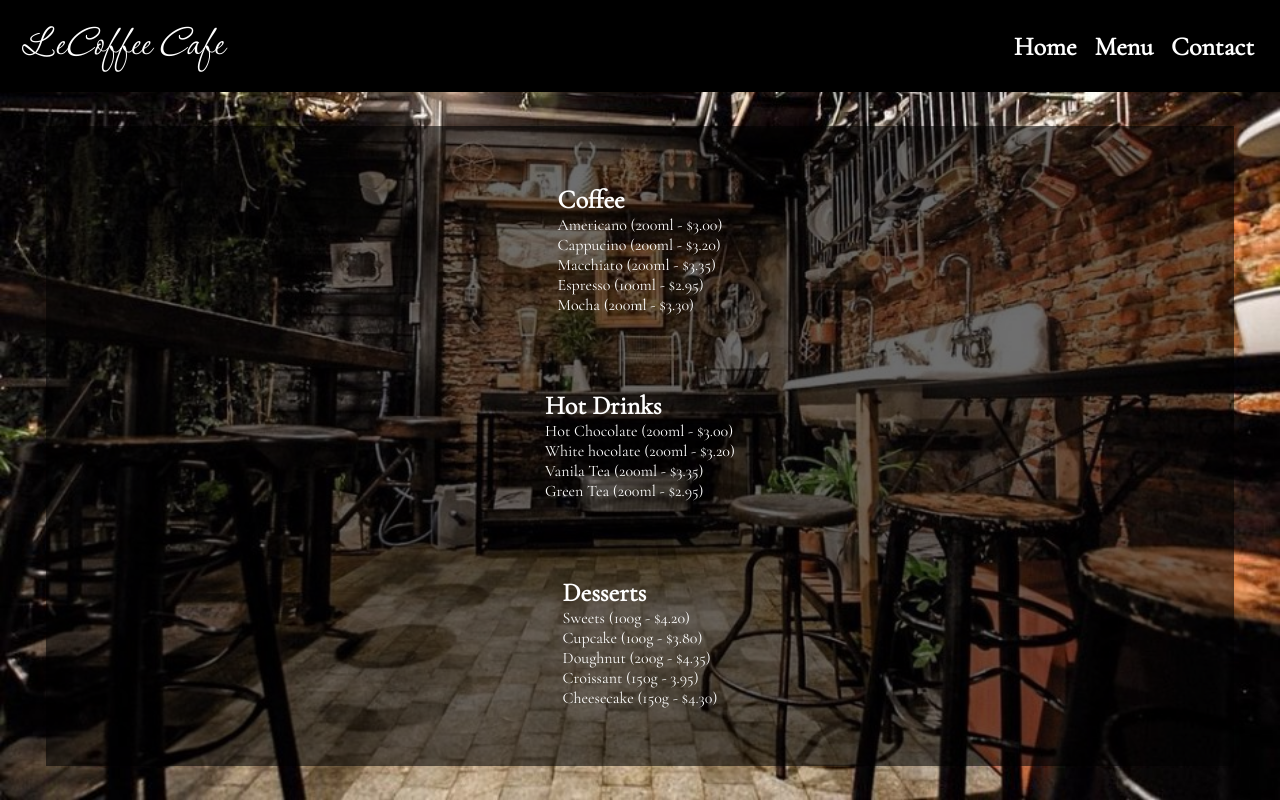
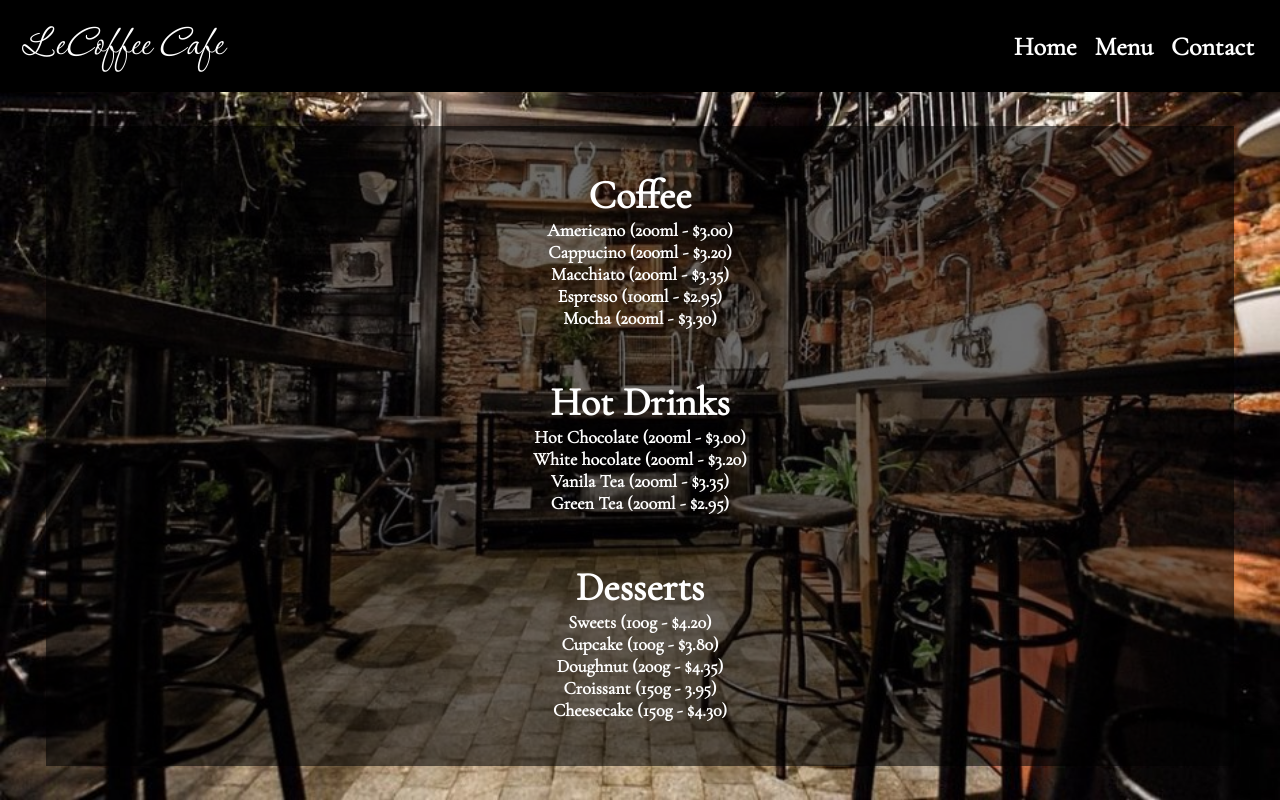
Before and after one commit to yamakenth/restaurant-page, a website built with webpack: page dist/index.html in a window 1280 px wide. Built offline with nearby package versions, Linux system fonts and the light colour scheme.

Commit message:
Style menu section

```diff
--- a/src/menu.js
+++ b/src/menu.js
@@ -35,17 +35,18 @@ function createSection(sectionName, title, items) {
   // create container div
   const section = document.createElement('div');
   section.classList.add(`${sectionName}-section`);
+  section.classList.add('menu-subsection');
   // title of section
-  const h3 = document.createElement('h3');
-  h3.textContent = title;
-  section.appendChild(h3);
+  const h2 = document.createElement('h2');
+  h2.textContent = title;
+  section.appendChild(h2);
   // append each menu item to section
   for (let i = 0; i < items.length; i++) {
     const item = items[i];
-    const p = document.createElement('p')
-    p.classList.add(item.className);
-    p.textContent = `${item.name} (${item.size} - ${item.price})`;
-    section.appendChild(p);
+    const h4 = document.createElement('h4')
+    h4.classList.add(item.className);
+    h4.textContent = `${item.name} (${item.size} - ${item.price})`;
+    section.appendChild(h4);
   }
 
   return section;
--- a/src/style.css
+++ b/src/style.css
@@ -52,6 +52,10 @@ h3 {
   font-size: 26px;
 }
 
+h4 {
+  font-size: 18px;
+}
+
 .header {
   background-color: #000000;
   display: flex;
@@ -92,3 +96,7 @@ h3 {
 .description {
   text-align: center;
 }
+
+.menu-subsection {
+  text-align: center;
+}
```
Also changed, not shown: dist/main.js.
